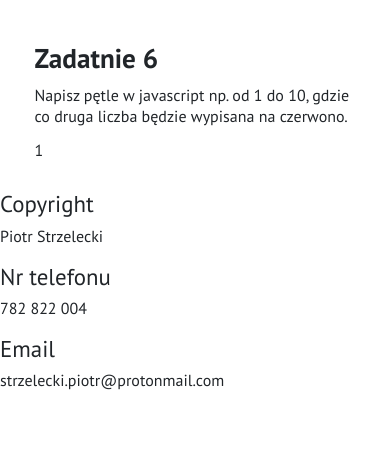
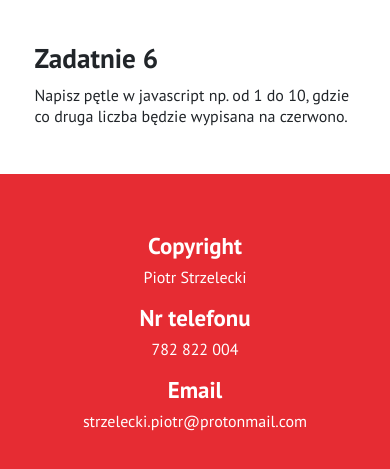
Before and after one commit to PSDvlpr/RecruitmentTask, a website: page index.html in a window 390 px wide. Shown: the part 2273-2742 px from the top of the page. Before the commit the page ends 2680 px from the top, so only its background shows below. Drawn offline with nearby package versions, Linux system fonts and the light colour scheme.

Commit message:
Add mobile footer stylings

```diff
--- a/index.html
+++ b/index.html
@@ -179,12 +179,12 @@
                 <h2>Zadatnie 6</h2>
                 <p>Napisz pętle w javascript np. od 1 do 10, gdzie co druga liczba będzie wypisana na czerwono.</p>
                 <div class="six-loop">
-                    <span>1</span>
+                    <span id="loop-result"></span>
                 </div>
             </div>
         </div>
 
-        <footer>
+        <footer class="footer">
             <ul class="contact">
                 <li class="contact-item">
                     <h3>Copyright</h3>
--- a/sass/partials/_footer.scss
+++ b/sass/partials/_footer.scss
@@ -0,0 +1,7 @@
+.footer {
+    grid-area: footer;
+    background: $red;
+    color: $white;
+    padding: 3.571em 0 2.143em;
+    text-align: center;
+}
--- a/sass/partials/_global.scss
+++ b/sass/partials/_global.scss
@@ -58,10 +58,6 @@ body {
     grid-area: tasksix;
 }
 
-footer {
-    grid-area: footer;
-}
-
 .container {
     width: 90%;
     margin: 0 auto;
@@ -99,6 +95,7 @@ h2 {
 
 h3 {
     font-size: 1.429rem;
+    font-weight: 600;
 }
 
 p {
```
Also changed, not shown: css/style.css, css/style.prefixed.css, 1 other file.
